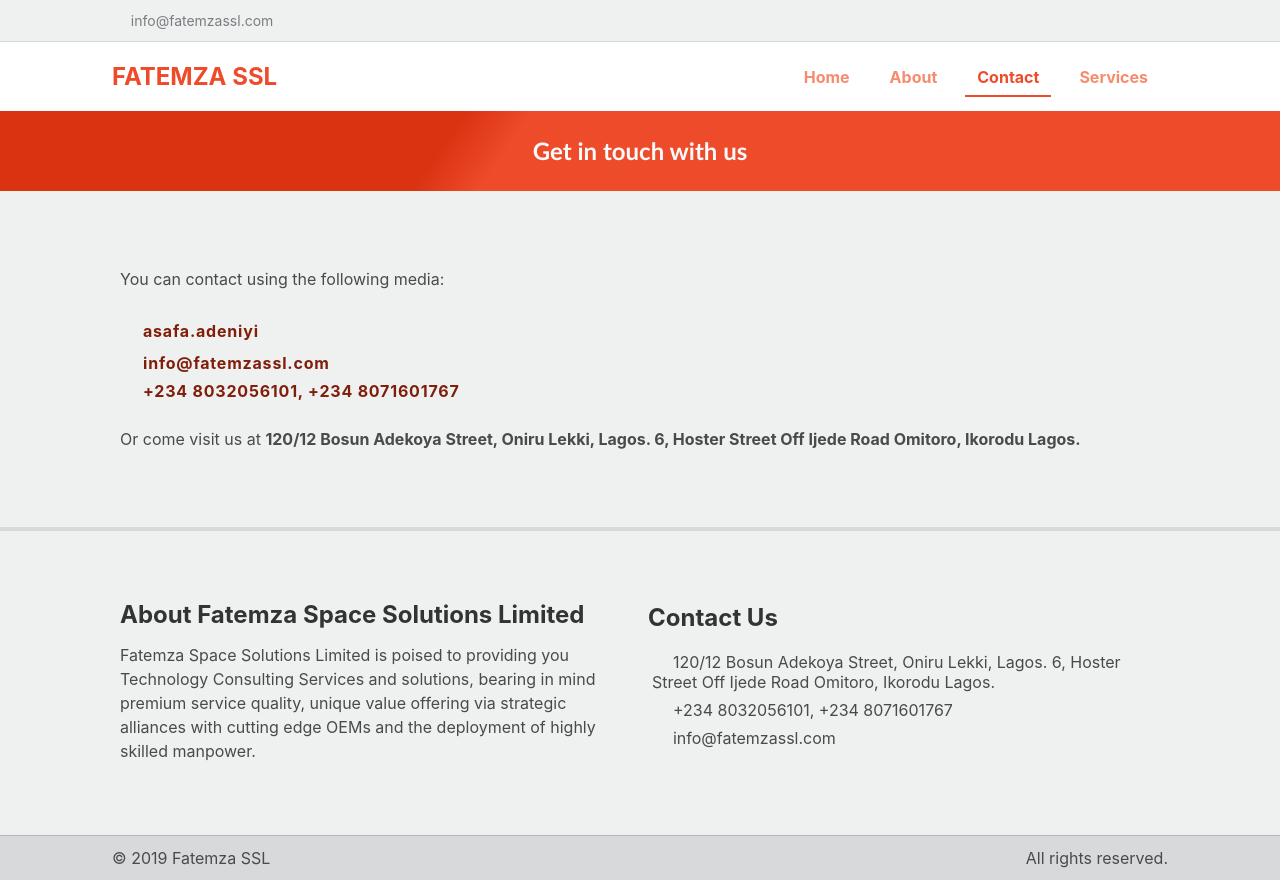
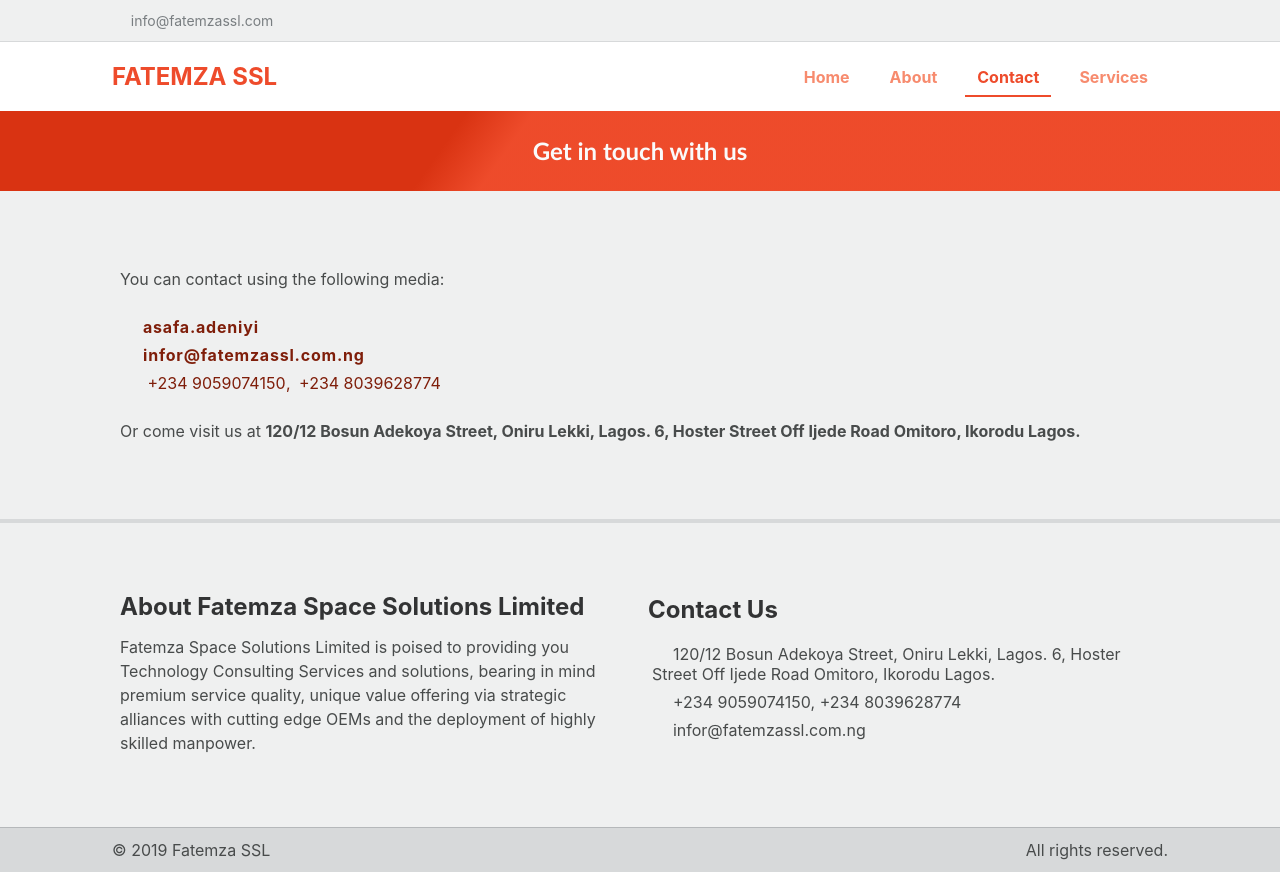
Before and after one commit to jnafolayan/fatemzassl, a Vue app: page /contact in a window 1280 px wide. Built offline with nearby package versions, Linux system fonts and the light colour scheme; a web font is replaced by a local one.

Commit message:
update contact information

```diff
--- a/package.json
+++ b/package.json
@@ -9,9 +9,9 @@
     "preinstall": "yarn global add @vue/cli-service",
     "postinstall": "yarn run build",
     "heroku-start": "node server",
-    "serve": "vue-cli-service serve",
+    "serve": "export NODE_OPTIONS=--openssl-legacy-provider && vue-cli-service serve",
     "build": "export NODE_OPTIONS=--openssl-legacy-provider && vue-cli-service build",
-    "lint": "vue-cli-service lint"
+    "lint": "export NODE_OPTIONS=--openssl-legacy-provider && vue-cli-service lint"
   },
   "dependencies": {
     "express": "^4.16.4",
--- a/src/store.js
+++ b/src/store.js
@@ -6,8 +6,8 @@
 const store = new Vuex.Store({
   state: {
     contact: {
-      email: "info@fatemzassl.com",
-      phone: ["+234 8032056101", "+234 8071601767"],
+      email: "infor@fatemzassl.com.ng",
+      phone: ["+234 9059074150", "+234 8039628774"],
       facebook: "asafa.adeniyi",
       address: "120/12 Bosun Adekoya Street, Oniru Lekki, Lagos. 6, Hoster Street Off Ijede Road Omitoro, Ikorodu Lagos."
     },
--- a/src/views/Contact.vue
+++ b/src/views/Contact.vue
@@ -17,13 +17,17 @@
               </a>
             </li>
             <li>
-              <a href="mailto:info@fatemzassl.com">
+              <a :href="'mailto:' + $store.state.contact.email">
                 <i class="fa fa-inbox"></i>
                 <span>{{ $store.state.contact.email }}</span></a>
             </li>
             <li>
               <i class="fa fa-phone"></i>
-              <span>{{ $store.state.contact.phone.join(", ") }}</span>
+              <div class="phones">
+                <a v-for="phone in $store.state.contact.phone" :key="phone" :href="'tel:' + phone">
+                  {{ phone }}
+                </a>
+              </div>
             </li>
           </ul>
 
@@ -47,9 +51,12 @@
   margin: $spacing-5 0;
 
   a {
-    display: block;
     font-size: $fs-3;
     padding: $spacing-1 0;
+  }
+
+  li {
+    margin-bottom: $spacing-1;
   }
 
   .fa {
@@ -63,5 +70,24 @@
     font-weight: bold;
     letter-spacing: 0.05rem;
   }
+
+  .phones {
+    display: inline;
+    color: $primary-dark-3;
+
+    a {
+      color: $primary-dark-3;
+    }
+
+    a:not(:last-child) {
+      margin-right: $spacing-1;
+
+      &::after {
+        display: inline;
+        content: ",";
+        margin-left: -$spacing-1;
+      }
+    }
+  }
 }
 </style>
```
Also changed, not shown: 2 other files (tests, documents, lock files or other folders).
